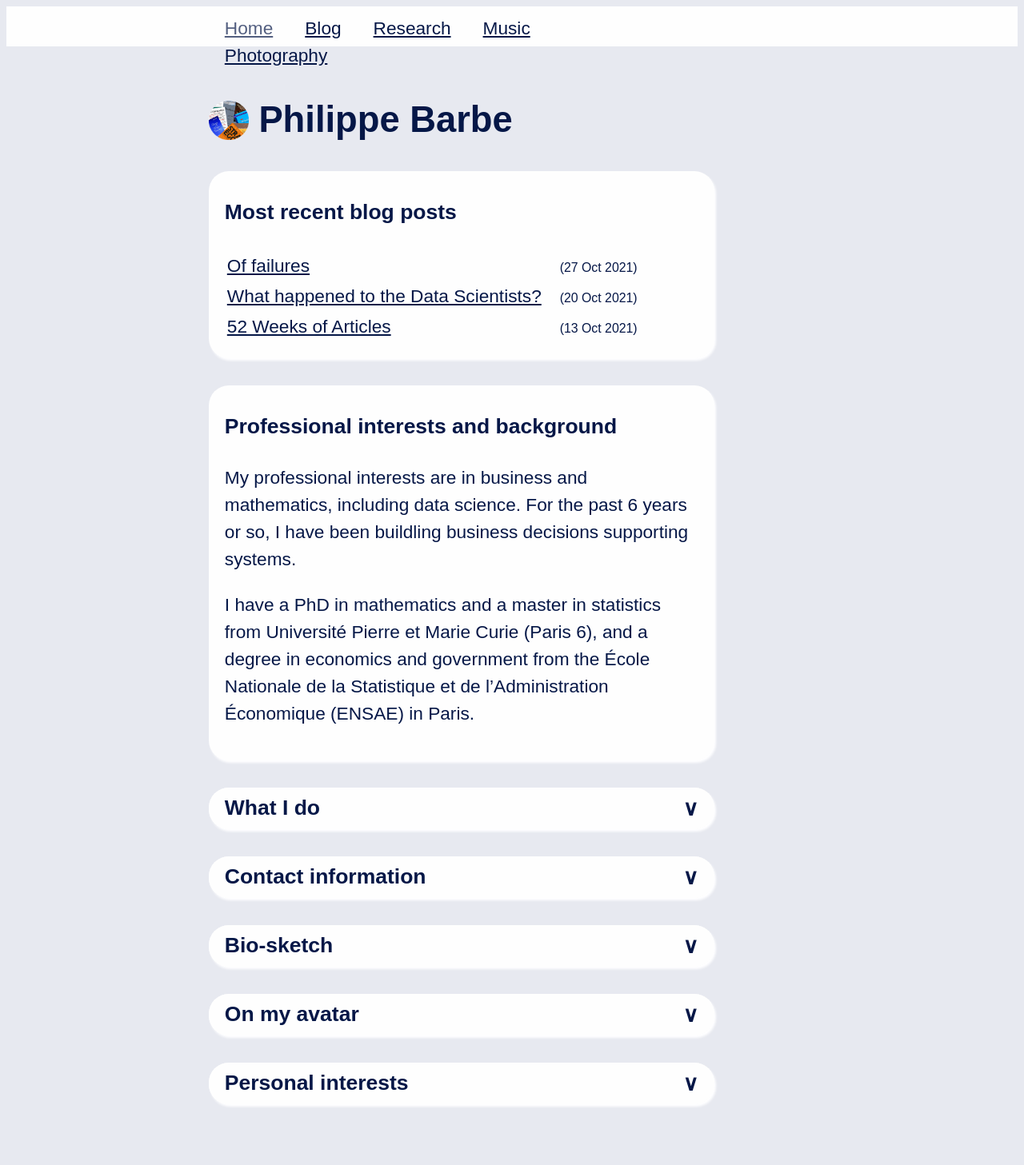
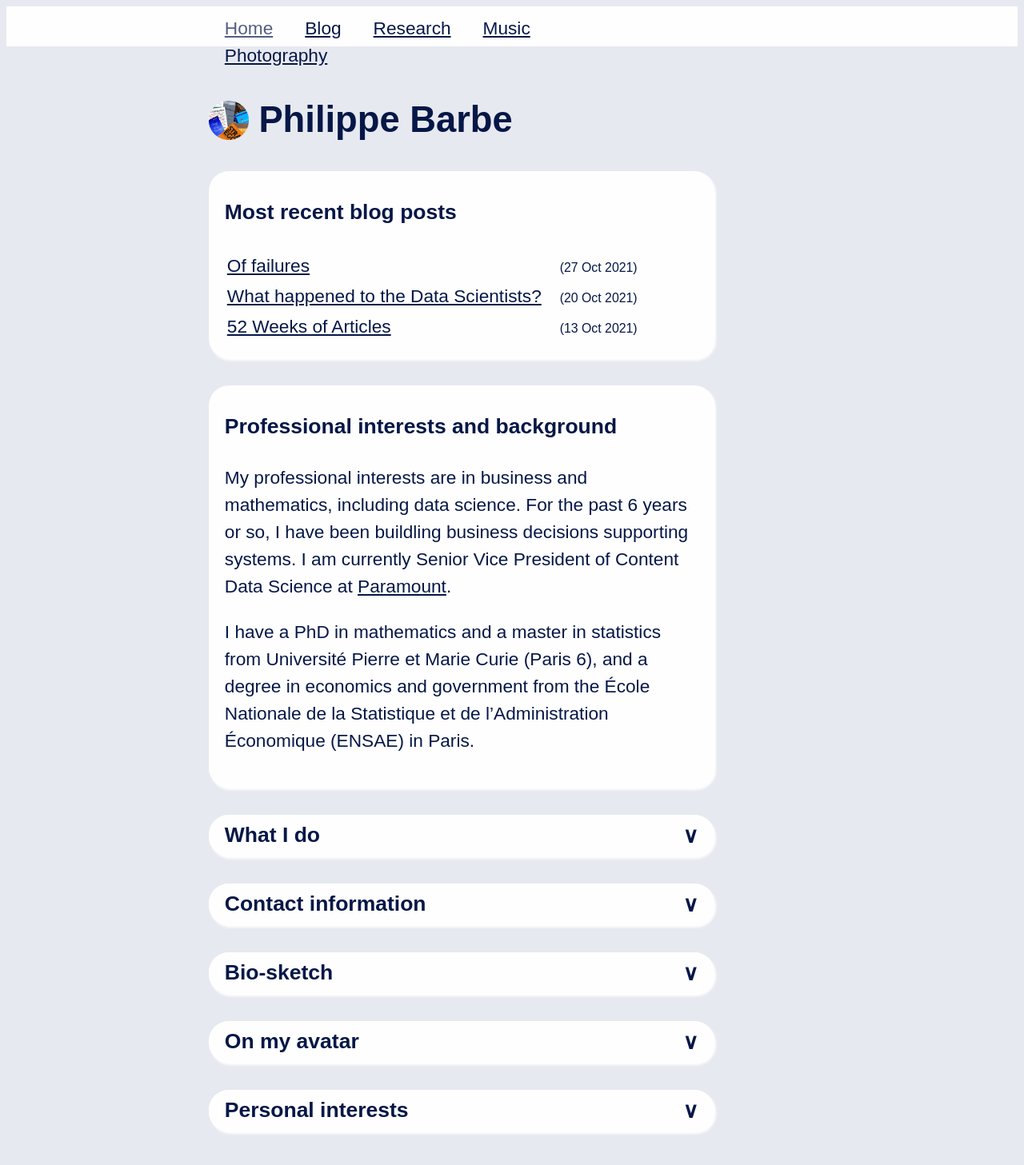
Before and after one commit to ph-barbe/ph-barbe.github.io, a Jekyll site: the page built from index.html, in a window 1280 px wide. Shown: the whole page at 80% size. Built offline with Jekyll 4.4.1, drawn with Linux system fonts in a browser that asks for light colours; before the commit the page ends 1423 px from its top, so only the background shows below that.

Commit message:
updated current position

```diff
--- a/_includes/top_page/professional_interests.md
+++ b/_includes/top_page/professional_interests.md
@@ -1,3 +1,3 @@
-My professional interests are in business and mathematics, including data science. For the past 6 years or so, I have been buildling business decisions supporting systems.
+My professional interests are in business and mathematics, including data science. For the past 6 years or so, I have been buildling business decisions supporting systems. I am currently Senior Vice President of Content Data Science at [Paramount](https://www.paramount.com/).
 
 I have a PhD in mathematics and a master in statistics from Université Pierre et Marie Curie (Paris 6), and a degree in economics and government from the École Nationale de la Statistique et de l'Administration Économique (ENSAE) in Paris.
```
Also changed, not shown: 1 other file.
